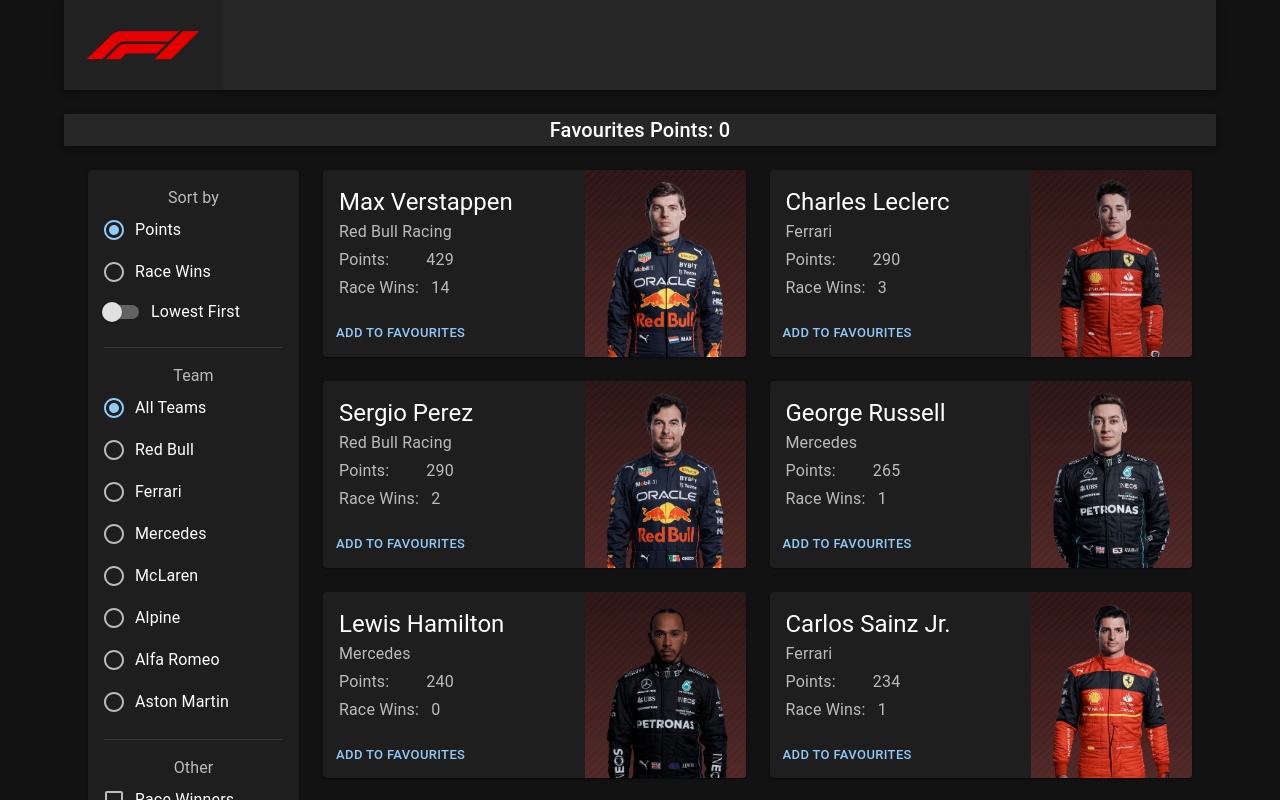
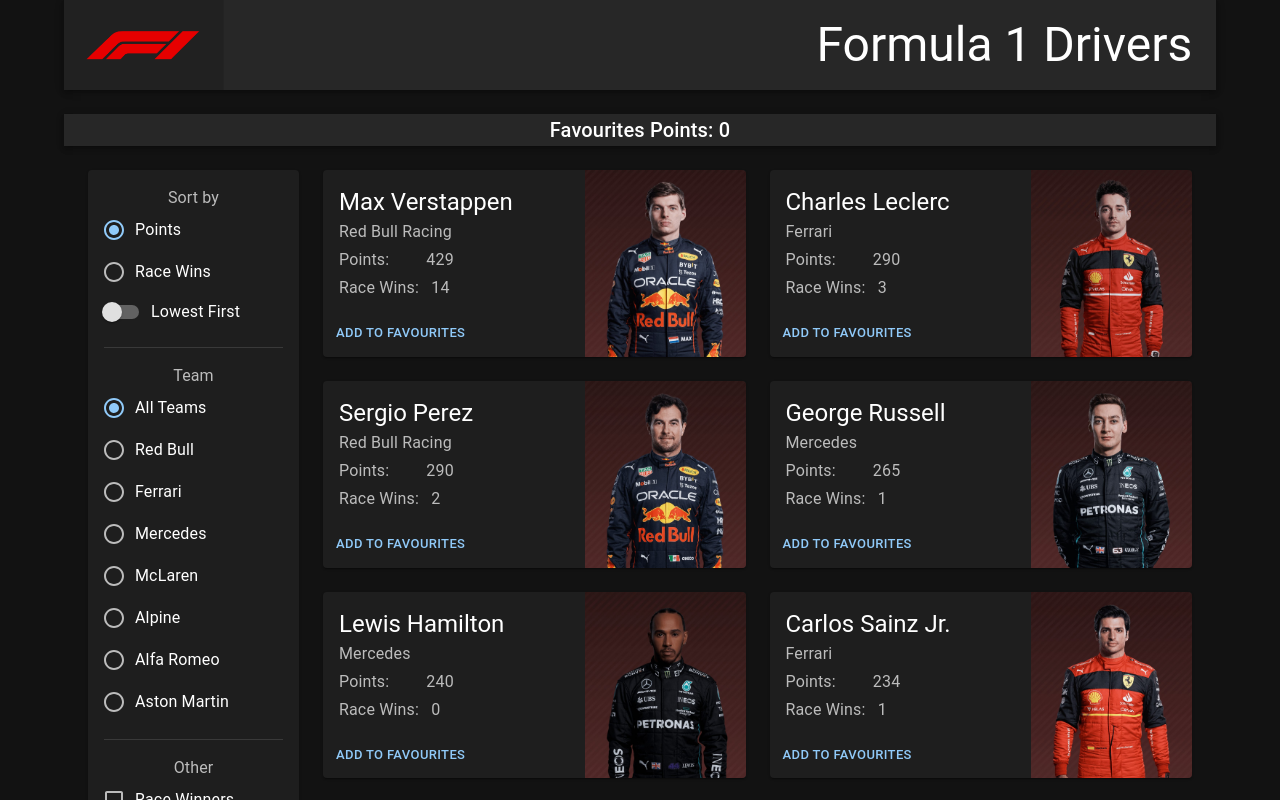
Before and after one commit to lazylion351/development, a React (Create React App) app: page / in a window 1280 px wide. Shown: the top 800 px of the page. Built offline with nearby package versions, Linux system fonts and the light colour scheme.

Commit message:
Adding heading

```diff
--- a/src/App.js
+++ b/src/App.js
@@ -98,8 +98,11 @@ function App() {
       <CssBaseline />
       <Container>
       <Stack spacing={3}>
-        <AppBar position="static">
-          <img src={logo_src} alt="Formula 1 Logo" class="logo"/>
+        <AppBar position="static" sx={{ display: 'flex', flexDirection: 'row', justifyContent: 'space-between'}}>
+          <img src={logo_src} alt="Formula 1 Logo" class="logo" align="left"/>
+          <Typography component="div" variant="h3" sx={{ display: 'flex', flexDirection: 'column', justifyContent: 'center'}}>
+            Formula 1 Drivers &nbsp;
+          </Typography>
         </AppBar>
         <AppBar position="static" sx={{ display: 'flex', flexDirection: 'row', justifyContent: 'space-around'}}>
           <Typography component="div" variant="h6">
```
